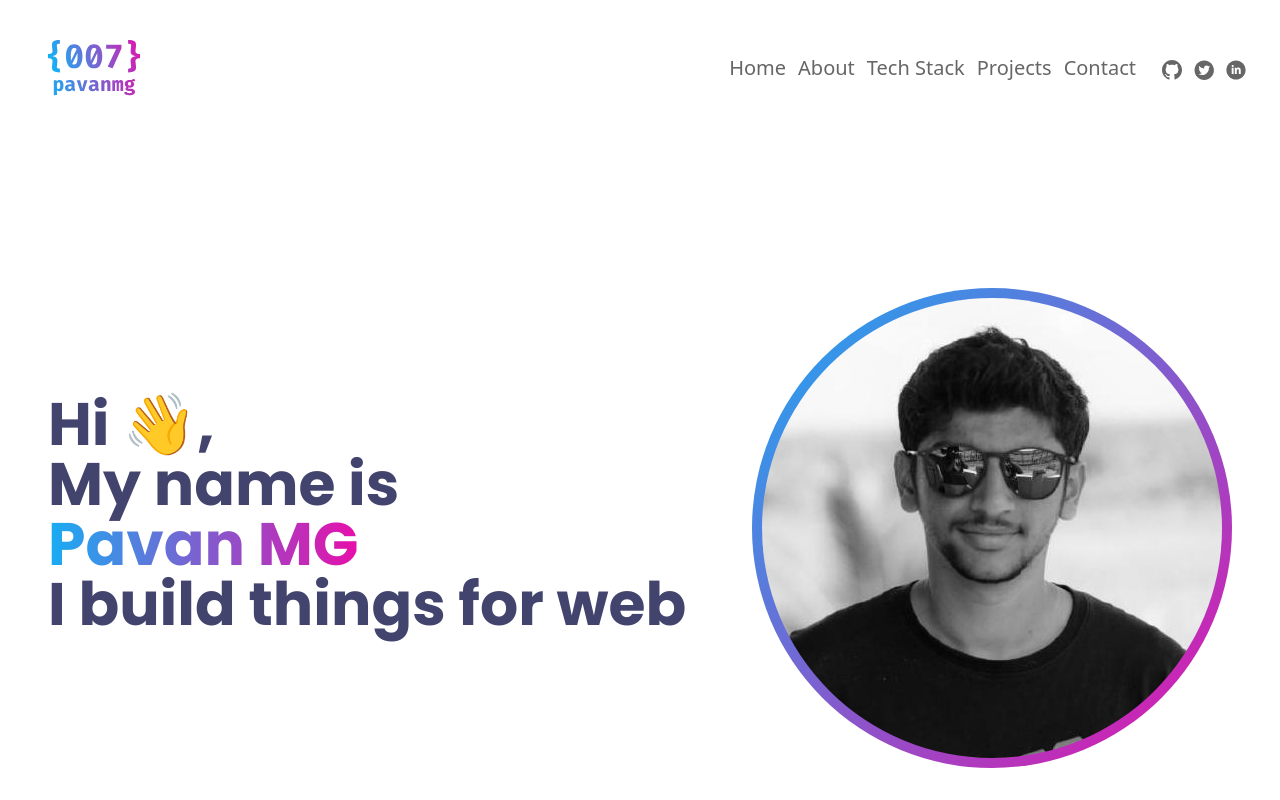
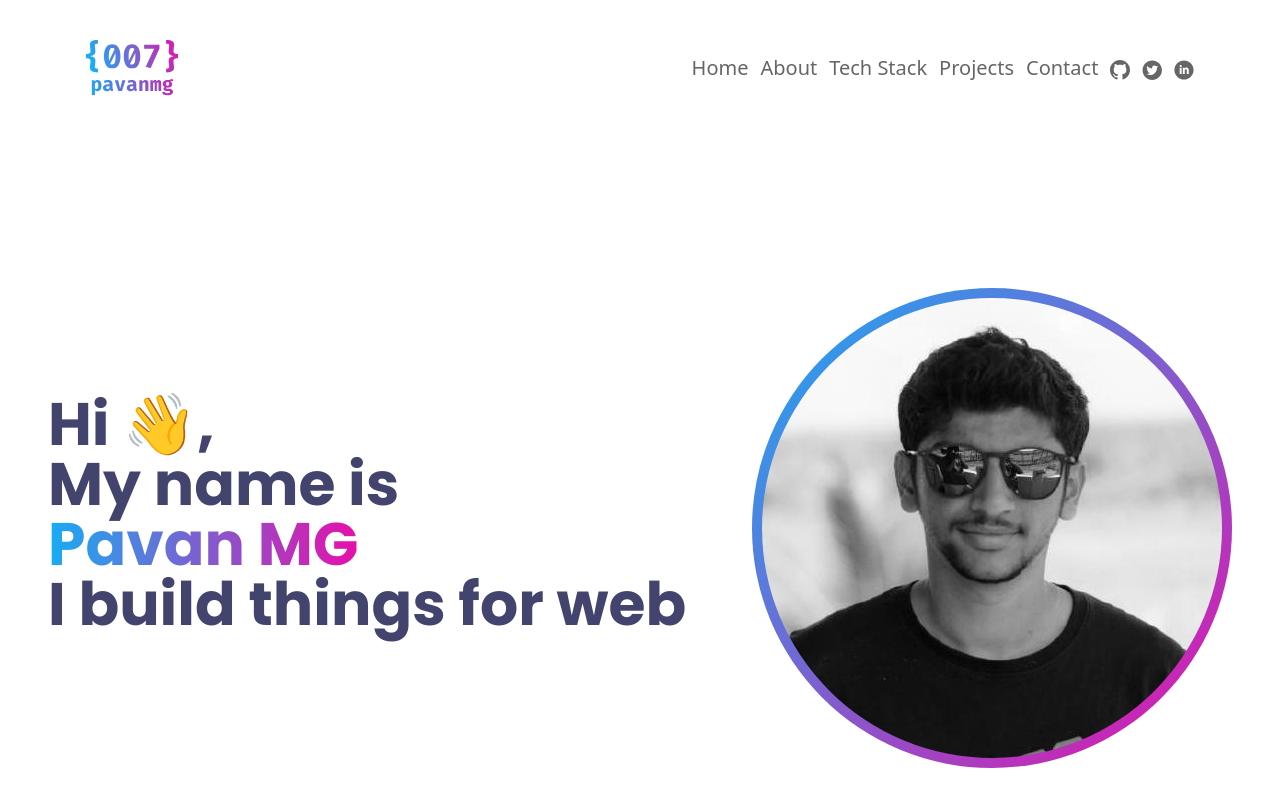
Before and after one commit to AAR89/developer-portfolio-project, a Vue app: page / in a window 1280 px wide. Shown: the top 800 px of the page. Built offline with nearby package versions, Linux system fonts and the light colour scheme.

Commit message:
Fix response bags 1.4

```diff
--- a/src/App.vue
+++ b/src/App.vue
@@ -9,7 +9,7 @@ import { onMounted, provide } from "vue";
 const scrollToElement = (elementId) => {
   if (elementId !== "Header") {
     setTimeout(function () {
-      document.getElementById(elementId).scrollIntoView();
+      document.getElementById(elementId).scrollIntoView({ behavior: "smooth" });
     }, 100);
   } else window.scrollTo(0, 0);
 };
@@ -24,7 +24,7 @@ onMounted(() => {
 <template>
   <div class="w-full">
     <div class="bg-white px-4 flex flex-col w-[95%] m-auto mt-10">
-      <Header id="Header" />
+      <Header id="Header" class="w-[95%] m-auto" />
       <About id="About" />
       <TechStack id="Tech Stack" />
       <Projects id="Projects" />
--- a/src/components/Header.vue
+++ b/src/components/Header.vue
@@ -11,14 +11,15 @@ const smLogosList = [smLogo1, smLogo2, smLogo3];
 
 <template>
   <div
-    class="flex justify-between mb-48 max-[880px]:mb-[80px] max-[670px]:flex-col"
+    v-pin="50"
+    class="px-2 flex justify-between mb-48 max-[880px]:mb-[80px] max-[670px]:flex-col"
   >
     <img class="h-14 cursor-pointer" :src="headerLogo" alt="Header logo" />
     <div
       class="flex justify-between max-[670px]:mt-5 max-[565px]:flex-col gap-3 items-center"
     >
       <Navigation
-        class="flex gap-3 text-light-grey w-full max-[565px]:justify-center flex-wrap"
+        class="flex gap-3 text-light-grey max-[565px]:justify-center flex-wrap"
       />
       <div>
         <ul class="flex gap-3 mt-1">
```
